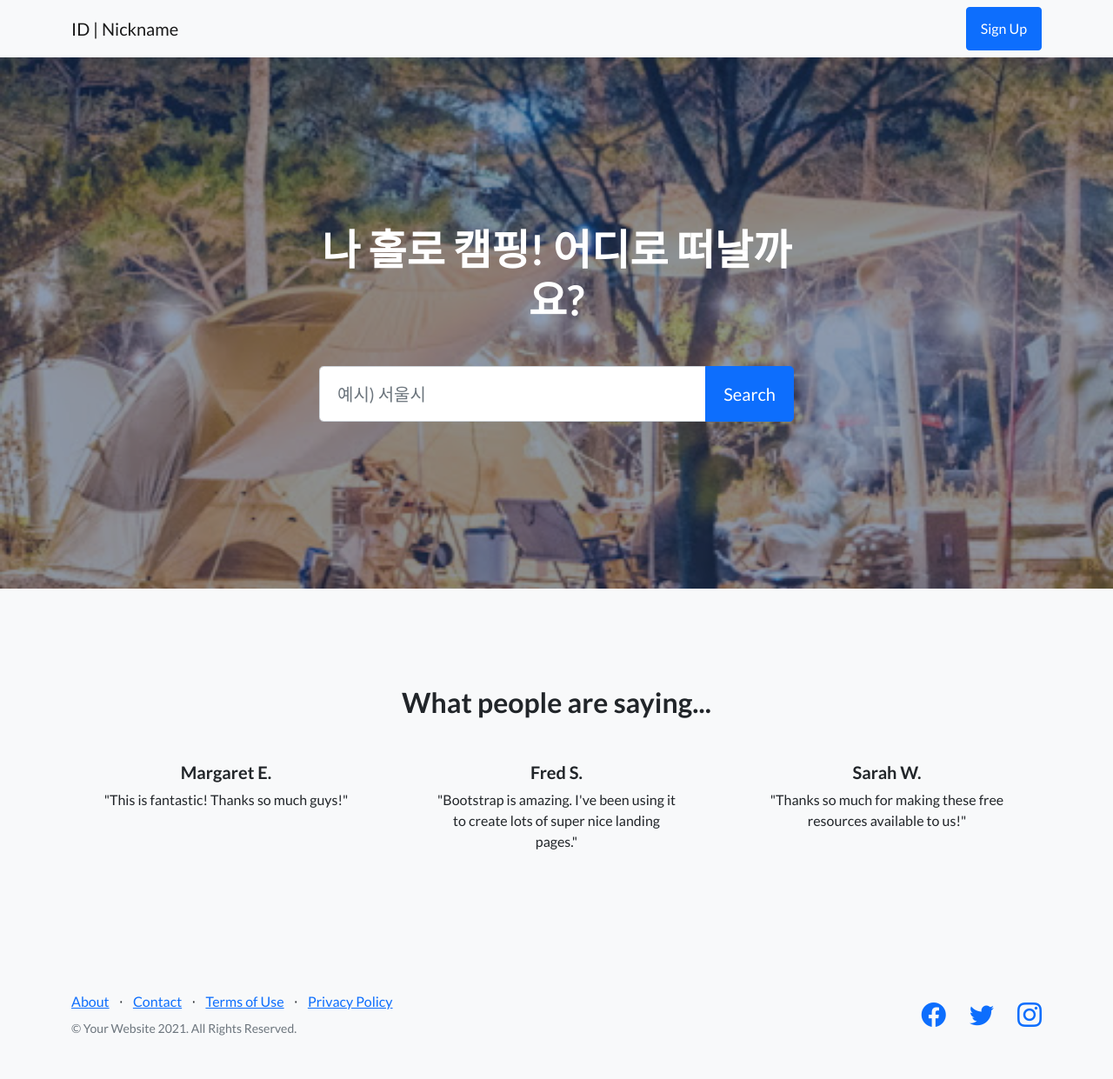
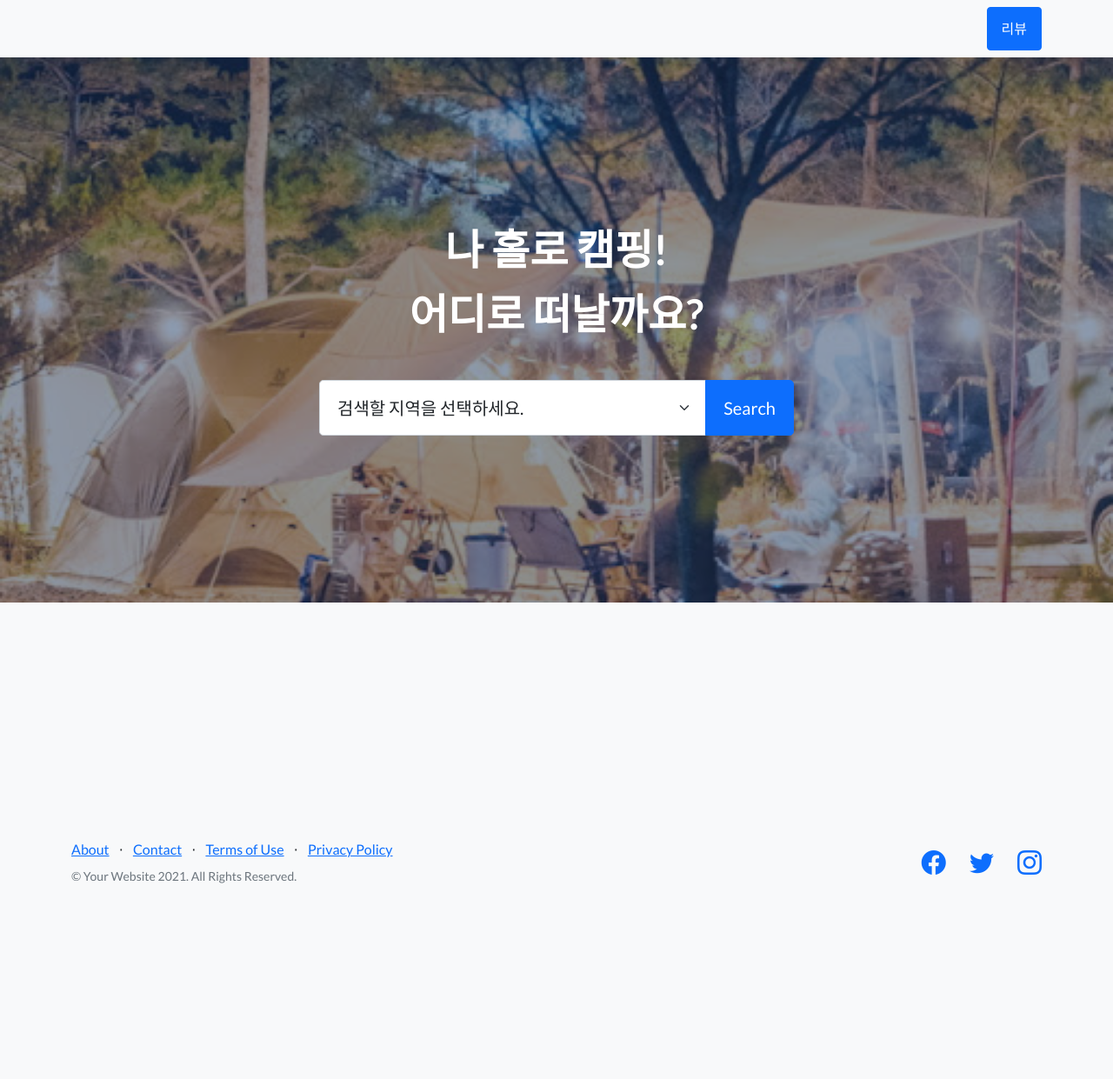
Before and after one commit to sparta02team/camping_review, a Flask app: page / in a window 1280 px wide. Shown: the whole page at 87% size. After the commit the page ends 1016 px from the top, so only its background shows below. Run offline with Flask 2, Linux system fonts and the light colour scheme; some libraries are stand-ins or nearby versions.

Commit message:
재수정

```diff
--- a/app/templates/index.html
+++ b/app/templates/index.html
@@ -16,25 +16,12 @@
     <link href="https://fonts.googleapis.com/css?family=Lato:300,400,700,300italic,400italic,700italic" rel="stylesheet"
         type="text/css" />
     <!-- Core theme CSS (includes Bootstrap)-->
-    <link href="/static/css/styles.css" rel="stylesheet" />
+    <link href="{{ url_for('static', filename='css/styles.css') }}" rel="stylesheet">
     <!-- JS -->
     <script src="https://ajax.googleapis.com/ajax/libs/jquery/3.5.1/jquery.min.js"></script>
     <script src="https://cdnjs.cloudflare.com/ajax/libs/jquery-cookie/1.4.1/jquery.cookie.js"></script>
-
     <script src="https://cdnjs.cloudflare.com/ajax/libs/popper.js/1.12.9/umd/popper.min.js"
         integrity="sha384-ApNbgh9B+Y1QKtv3Rn7W3mgPxhU9K/ScQsAP7hUibX39j7fakFPskvXusvfa0b4Q" crossorigin="anonymous">
-    </script>
-    <script>
-        function to_register() {
-            $.ajax({
-                type: 'GET',
-                url: '/register',
-                data: {},
-                success: function (response) {
-                    window.location.href = '/register'
-                }
-            })
-        }
     </script>
 </head>
 
@@ -42,8 +29,8 @@
     <!-- Navigation-->
     <nav class="navbar navbar-light bg-light static-top">
         <div class="container">
-            <a class="navbar-brand" href="#!">ID | Nickname </a>
-            <a class="btn btn-primary" onclick="to_register()">Sign Up</a>
+            <a id="user-info"></a>
+            <a class="btn btn-primary" onclick="to_review()">리뷰</a>
         </div>
     </nav>
     <!-- Masthead-->
@@ -53,64 +40,50 @@
                 <div class="col-xl-6">
                     <div class="text-center text-white">
                         <!-- Page heading-->
-                        <h1 class="mb-5">나 홀로 캠핑! 어디로 떠날까요?</h1>
-                        <!-- Signup form-->
+                        <h1 class="mb-5">
+                            <p>나 홀로 캠핑!</p>
+                            <p>어디로 떠날까요?</p>
+                        </h1>
+                        <!-- form-->
                         <form>
                             <div class="input-group input-group-lg">
-                                <input class="form-control" type="text" placeholder="예시) 서울시" aria-label="예시) 서울시"
-                                    aria-describedby="button-submit" />
-                                <button class="btn btn-primary" id="button-submit" type="button">Search</button>
-                            </div>
-                        </form>
-                    </div>
+                                <select class="form-select" id="region" type="text" aria-describedby="button-submit">
+                                    <option selected> 검색할 지역을 선택하세요. </option>
+                                    <option value="서울시">서울시</option>
+                                    <option value="부산시">부산시</option>
+                                    <option value="대구시">대구시</option>
+                                    <option value="인천시">인천시</option>
+                                    <option value="광주시">광주시</option>
+                                    <option value="대전시">대전시</option>
+                                    <option value="울산시">울산시</option>
+                                    <option value="세종시">세종시</option>
+                                    <option value="경기도">경기도</option>
+                                    <option value="강원도">강원도</option>
+                                    <option value="경상남도">경상남도</option>
+                                    <option value="경상북도">경상북도</option>
+                                    <option value="충청남도">충청남도</option>
+                                    <option value="충청북도">충청북도</option>
+                                    <option value="전라남도">전라남도</option>
+                                    <option value="전라북도">전라북도</option>
+                                    <option value="제주도">제주도</option>
+                                </select>
+                                <button class="btn btn-primary" id="button-submit" type="button"
+                                    onclick="showArticles()">Search</button>
+                            </button>
+                        </div>
+                    </form>
                 </div>
             </div>
         </div>
     </header>
+
     <!-- Image Showcases-->
-    <section class="showcase">
+    <section class="testimonials text-center bg-light">
         <div class="container">
             <div id="cards-box" class="card-columns">
                 {% for d in data %}
                 <div class="card">
-                    <img class="card-img-top" src="#" alt="Card image cap">
-                    <div class="card-body">
-                        <a href="{{ d['link'] }}" class="card-title">{{ d['campsite_name'] }}</a>
-                        <p class="card-text">{{ d['category'] }}</p>
-                        <p class="card-text">{{ d['address'] }}</p>
-                        <p class="card-text">{{ d['road_address'] }}</p>
-                        <p class="card-text comment"></p>
-                    </div>
-                </div>
-            </div>
-            {% endfor %}
-        </div>
-    </section>
-    <!-- Testimonials-->
-    <section class="testimonials text-center bg-light">
-        <div class="container">
-            <h2 class="mb-5">What people are saying...</h2>
-            <div class="row">
-                <div class="col-lg-4">
-                    <div class="testimonial-item mx-auto mb-5 mb-lg-0">
-                        <h5>Margaret E.</h5>
-                        <p class="font-weight-light mb-0">"This is fantastic! Thanks so much guys!"</p>
-                    </div>
-                </div>
-                <div class="col-lg-4">
-                    <div class="testimonial-item mx-auto mb-5 mb-lg-0">
-                        <h5>Fred S.</h5>
-                        <p class="font-weight-light mb-0">"Bootstrap is amazing. I've been using it to create lots of
-                            super
-                            nice landing pages."</p>
-                    </div>
-                </div>
-                <div class="col-lg-4">
-                    <div class="testimonial-item mx-auto mb-5 mb-lg-0">
-                        <h5>Sarah W.</h5>
-                        <p class="font-weight-light mb-0">"Thanks so much for making these free resources available to
-                            us!"</p>
-                    </div>
+                {% endfor %}
                 </div>
             </div>
         </div>
@@ -153,6 +126,6 @@
     <script src="https://cdn.jsdelivr.net/npm/bootstrap@5.0.1/dist/js/bootstrap.bundle.min.js"></script>
     <!-- Core theme JS-->
     <script src="{{ url_for('static', filename='js/scripts.js') }}"></script>
+
 </body>
-
 </html>
```
